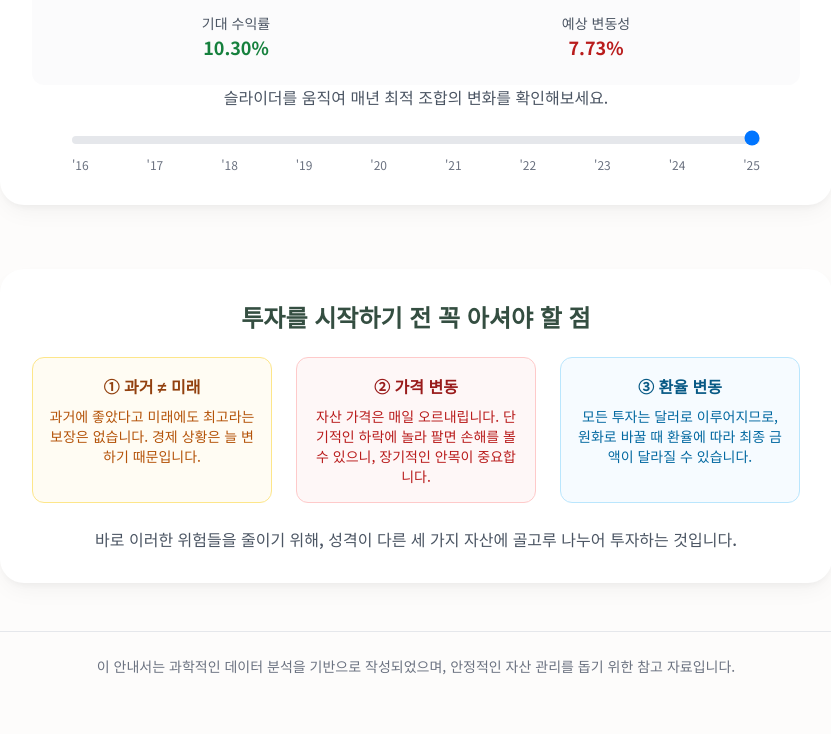
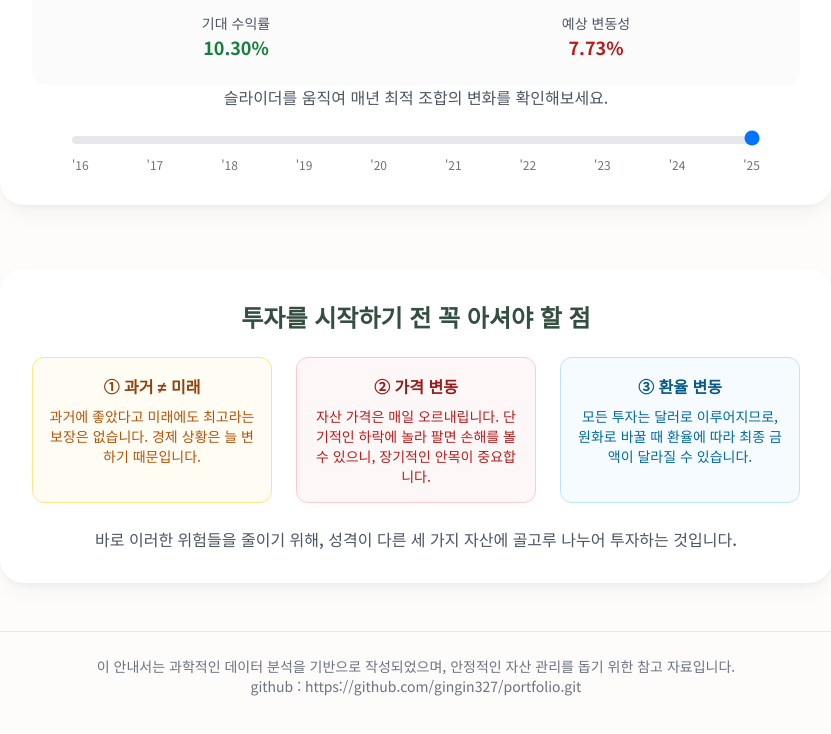
Before and after one commit to SQDcoin/portfolio, a plain HTML site: page index.html in a window 1280 px wide. Shown: the part 3201-3935 px from the top of the page, without its empty margins (224-1055 px from the left). Drawn offline with nearby package versions, Linux system fonts and the light colour scheme.

Commit message:
Update index.html

```diff
--- a/index.html
+++ b/index.html
@@ -166,7 +166,7 @@
         </main>
 
         <footer class="text-center mt-12 py-6 border-t border-gray-200">
-            <p class="text-gray-500 text-sm">이 안내서는 과학적인 데이터 분석을 기반으로 작성되었으며, 안정적인 자산 관리를 돕기 위한 참고 자료입니다.</p>
+            <p class="text-gray-500 text-sm">이 안내서는 과학적인 데이터 분석을 기반으로 작성되었으며, 안정적인 자산 관리를 돕기 위한 참고 자료입니다.<br>github : https://github.com/gingin327/portfolio.git</p>
         </footer>
     </div>
 
```
